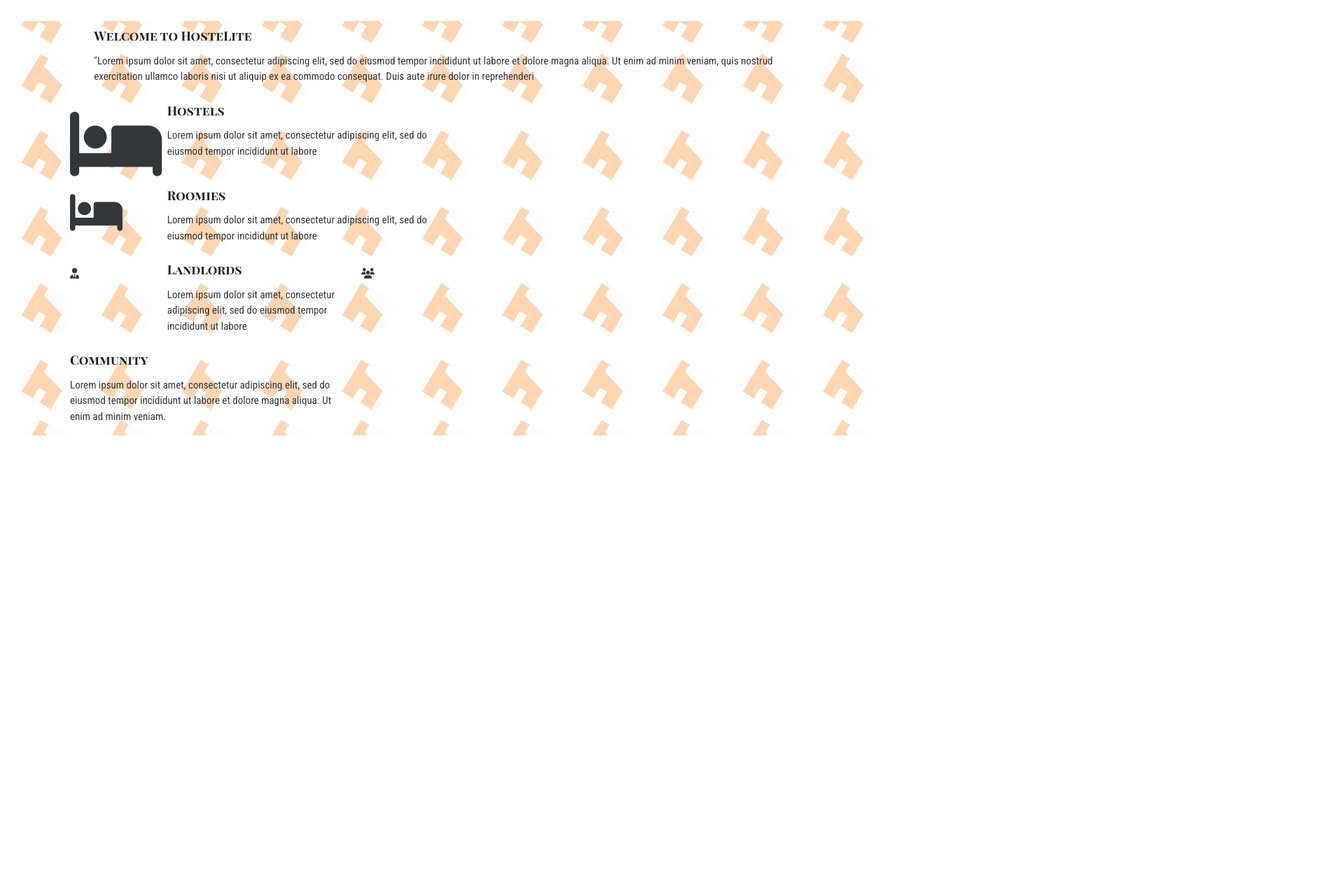
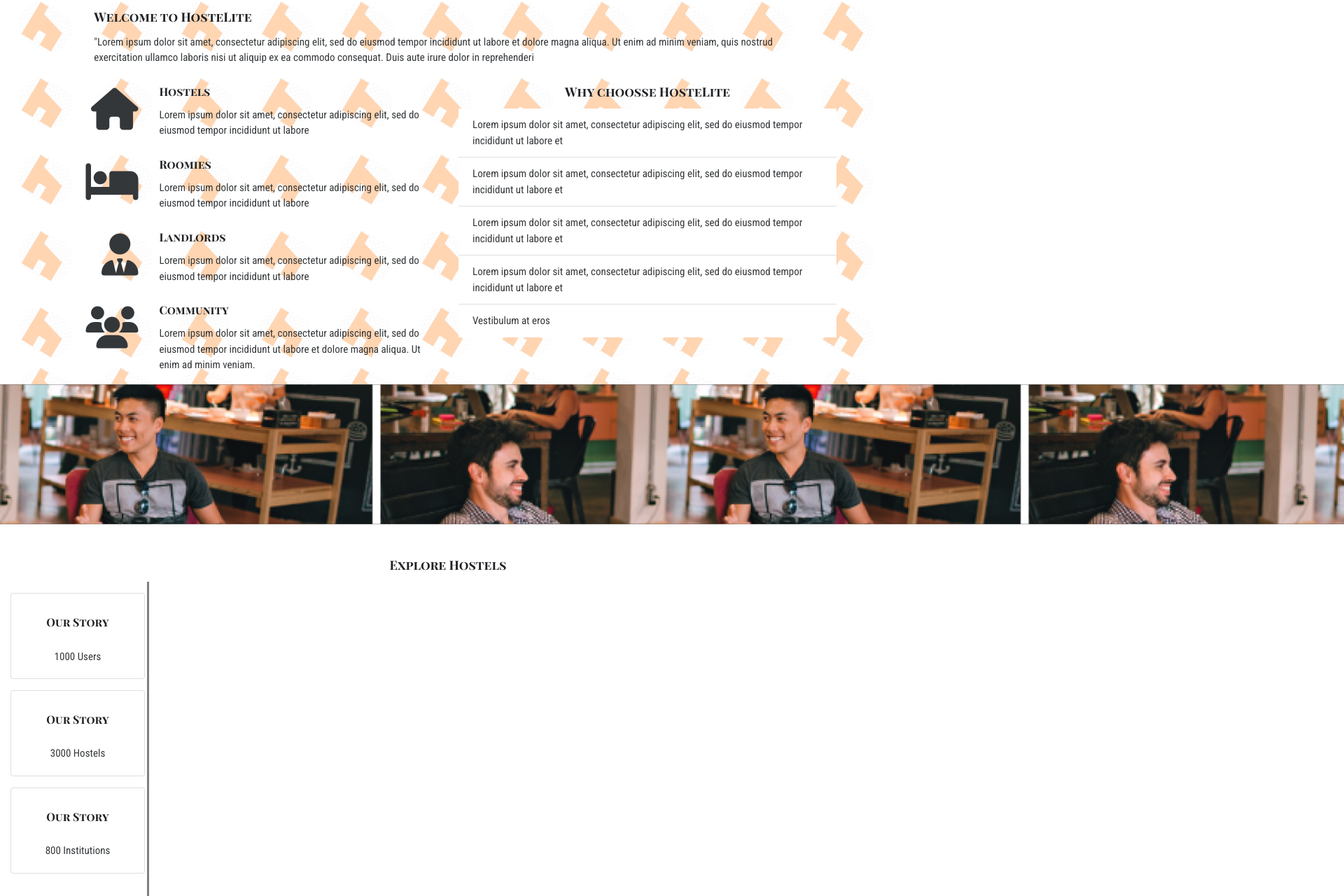
Before and after one commit to Muhdy9ted/HosteliteAPIFront, an Angular app: page / in a window 1280 px wide. Shown: the part 764-2044 px from the top of the page at 70% size, 1920 px wide, since content can reach past the window. Before the commit the page ends 1386 px from the top, so only its background shows below. Built offline with nearby package versions, Linux system fonts and the light colour scheme.

Commit message:
explore hostels 50%

```diff
--- /dev/null
+++ b/src/app/Components/homepage/explore-hostels/explore-hostels.component.css
@@ -0,0 +1,8 @@
+.vl {
+    border-right: 3px solid gray;
+    height: 500px;
+  }
+
+  .card{
+      width: 12rem;
+  }
--- /dev/null
+++ b/src/app/Components/homepage/explore-hostels/explore-hostels.component.html
@@ -0,0 +1,38 @@
+<div class="container-fluid">
+    <div>
+        <h4 class="mt-5 text-center">Explore Hostels</h4>
+        <div class="row">
+            <div  class="col-md-2 vl">
+                <div class="row">
+                    <div class="col-md-12 mb-3 mt-3">
+                        <div class="card text-center">
+                            <div class="card-body">
+                                <h5 class="card-title">Our Story</h5>
+                                <p class="card-text pt-3">1000 Users</p>
+                            </div>
+                        </div>
+                    </div>
+                    <div class="col-md-12 mb-3">
+                        <div class="card text-center">
+                            <div class="card-body">
+                                <h5 class="card-title">Our Story</h5>
+                                <p class="card-text pt-3">3000 Hostels</p>
+                            </div>
+                        </div>
+                    </div>
+                    <div class="col-md-12">
+                        <div class="card text-center">
+                            <div class="card-body">
+                                <h5 class="card-title">Our Story</h5>
+                                <p class="card-text pt-3">800 Institutions</p>
+                            </div>
+                        </div>
+                    </div>
+                </div>
+            </div>
+            <div class="col-md-8">
+
+            </div>
+        </div>
+    </div>
+</div>
--- /dev/null
+++ b/src/app/Components/homepage/explore-hostels/explore-hostels.component.ts
@@ -0,0 +1,15 @@
+import { Component, OnInit } from '@angular/core';
+
+@Component({
+  selector: 'app-explore-hostels',
+  templateUrl: './explore-hostels.component.html',
+  styleUrls: ['./explore-hostels.component.css']
+})
+export class ExploreHostelsComponent implements OnInit {
+
+  constructor() { }
+
+  ngOnInit() {
+  }
+
+}
--- a/src/app/Components/homepage/homepage.component.html
+++ b/src/app/Components/homepage/homepage.component.html
@@ -1,2 +1,3 @@
 <app-hero-image></app-hero-image>
 <app-welcome-to-hostelite></app-welcome-to-hostelite>
+<app-explore-hostels></app-explore-hostels>
--- a/src/app/Components/homepage/welcome-to-hostelite/welcome-to-hostelite.component.css
+++ b/src/app/Components/homepage/welcome-to-hostelite/welcome-to-hostelite.component.css
@@ -12,15 +12,20 @@
 	background-position:center;
 	background-size:contain;
 	background-attachment:fixed;
+	margin-top: -75px;
 }
 
-.bg-image.overlay:after {
-	content:"";
-	position: relative;
+.bg-image2 {
+	position:relative;
 	left:0;
 	right:0;
 	top:0;
 	bottom:0;
-	background-image: linear-gradient(to bottom, #292929 0%, #332f2f 100%);
-	opacity: 0.8;
+	background-image: url(/assets/images/smile2.png);
+	background-position:center;
+	background-size:contain;
+	background-attachment: scroll;
+	width: 2000px;
+	height: 200px;
+	margin-left: -20px;
 }
--- a/src/app/Components/homepage/welcome-to-hostelite/welcome-to-hostelite.component.html
+++ b/src/app/Components/homepage/welcome-to-hostelite/welcome-to-hostelite.component.html
@@ -1,7 +1,7 @@
 <div class="container-fluid" id="welcome">
-    <div class="container-fluid bg-image overlay" >
+    <div class="container-fluid bg-image" >
         <div class="row">
-            <div class="col-md-10 offset-md-1">
+            <div class="col-md-10 offset-md-1 mt-5">
                 <h4>Welcome to HosteLite</h4>
                 <p>"Lorem ipsum dolor sit amet, consectetur adipiscing elit, sed do eiusmod tempor incididunt ut labore et dolore
                     magna aliqua. Ut enim ad minim veniam, quis nostrud exercitation ullamco laboris nisi ut aliquip ex ea commodo
@@ -10,34 +10,35 @@
             </div>
         </div>
         <div class="container">
+            <div class="row">
                 <div class="col-md-6">
                     <div class="row">
-                    <div class="col-sm-3 mt-3">
-                        <i class="fas fa-hotel fa-7x"></i>
+                        <div class="col-sm-3 mt-3 text-right">
+                            <i class="fas fa-home fa-4x"></i>
                         </div>
                         <div class="col-sm-9">
-                        <h4>Hostels</h4>
+                            <h5>Hostels</h5>
                             <p>Lorem ipsum dolor sit amet, consectetur adipiscing elit, sed do eiusmod tempor incididunt ut labore</p>
                         </div>
-                    <div class="col-sm-3 mt-3">
+                        <div class="col-sm-3 mt-3 text-right">
                             <i class="fas fa-bed fa-4x"></i>
                         </div>
                         <div class="col-sm-9">
-                        <h4>Roomies</h4>
+                            <h5>Roomies</h5>
                             <p>Lorem ipsum dolor sit amet, consectetur adipiscing elit, sed do eiusmod tempor incididunt ut labore</p>
                         </div>
-                    <div class="col-sm-3 mt-3">
-                        <i class="fas fa-user-tie"></i>
+                        <div class="col-sm-3 mt-3 text-right">
+                            <i class="fas fa-user-tie fa-4x"></i>
                         </div>
-                    <div class="col-sm-6">
-                        <h4>Landlords</h4>
+                        <div class="col-sm-9">
+                            <h5>Landlords</h5>
                             <p>Lorem ipsum dolor sit amet, consectetur adipiscing elit, sed do eiusmod tempor incididunt ut labore </p>
                         </div>
-                    <div class="col-sm-3 mt-3">
-                        <i class="fas fa-users"></i>
+                        <div class="col-sm-3 mt-3 text-right">
+                            <i class="fas fa-users fa-4x"></i>
                         </div>
                         <div class="col-sm-9">
-                        <h4>Community</h4>
+                            <h5>Community</h5>
                             <p>Lorem ipsum dolor sit amet, consectetur adipiscing elit, sed do eiusmod tempor incididunt ut labore et
                                 dolore magna aliqua. Ut enim ad minim veniam.
                             </p>
@@ -45,8 +46,18 @@
                     </div>
                 </div>
                 <div class="col-md-6">
-
+                    <h4 class="text-center">Why choosse HosteLite</h4>
+                    <ul class="list-group list-group-flush">
+                        <li class="list-group-item">Lorem ipsum dolor sit amet, consectetur adipiscing elit, sed do eiusmod tempor incididunt ut labore et</li>
+                        <li class="list-group-item">Lorem ipsum dolor sit amet, consectetur adipiscing elit, sed do eiusmod tempor incididunt ut labore et</li>
+                        <li class="list-group-item">Lorem ipsum dolor sit amet, consectetur adipiscing elit, sed do eiusmod tempor incididunt ut labore et</li>
+                        <li class="list-group-item">Lorem ipsum dolor sit amet, consectetur adipiscing elit, sed do eiusmod tempor incididunt ut labore et</li>
+                        <li class="list-group-item">Vestibulum at eros</li>
+                    </ul>
                 </div>
             </div>
         </div>
     </div>
+    <div class="container-fluid bg-image2">
+    </div>
+</div>
--- a/src/app/app.module.ts
+++ b/src/app/app.module.ts
@@ -10,6 +10,7 @@
 import { RegisterComponent } from './Components/register/register.component';
 import { HomepageComponent } from './Components/homepage/homepage.component';
 import { WelcomeToHosteliteComponent } from './Components/homepage/welcome-to-hostelite/welcome-to-hostelite.component';
+import { ExploreHostelsComponent } from './Components/homepage/explore-hostels/explore-hostels.component';
 
 @NgModule({
   declarations: [
@@ -18,7 +19,8 @@
     LoginModalComponent,
     RegisterComponent,
     HomepageComponent,
-    WelcomeToHosteliteComponent
+    WelcomeToHosteliteComponent,
+    ExploreHostelsComponent
   ],
   imports: [
     BrowserModule,
```
Also changed, not shown: src/assets/images/smile2.png (added), src/assets/images/smiles.png (added). Lines whose indentation alone changed are shown as unchanged.
